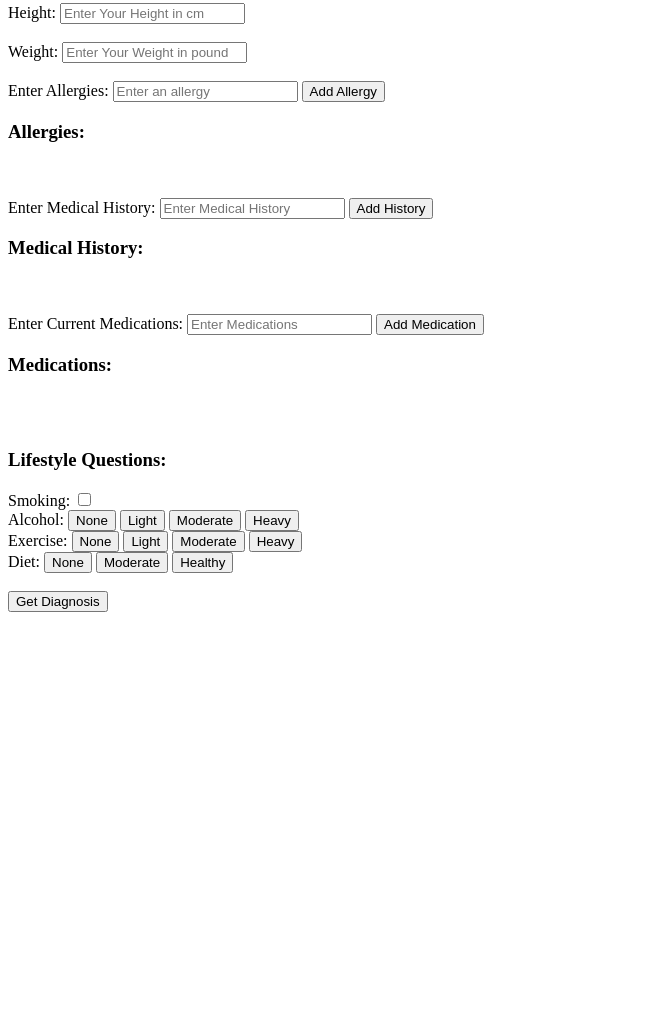
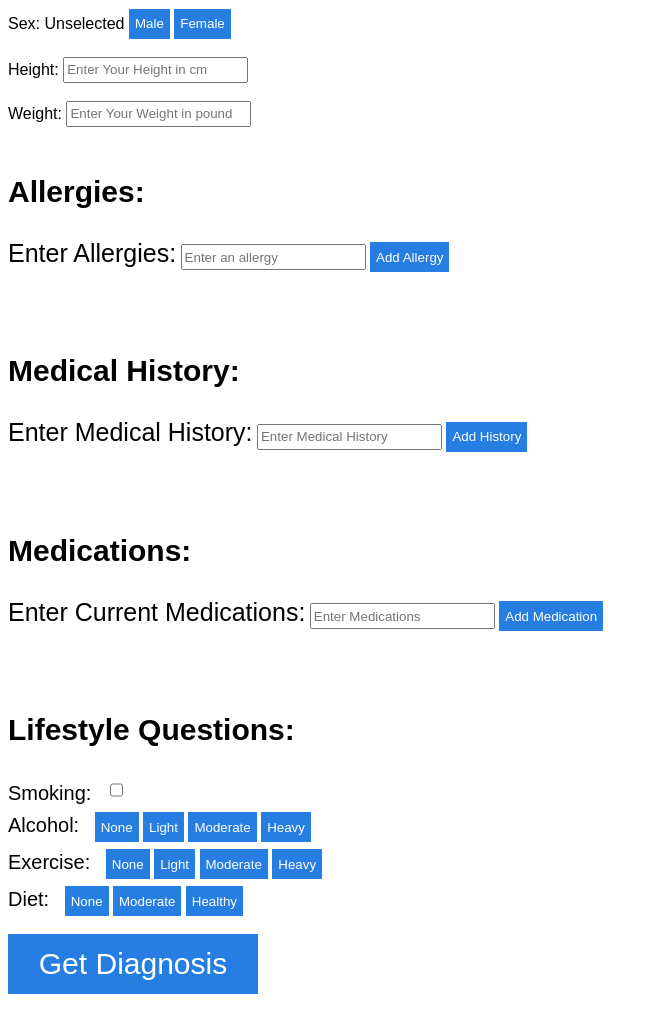
Before and after one commit to hamadogelgelu/symptomChecker, a website: page symptomCheckerProject/index.html in a window 1280 px wide. Shown: the part 260-1292 px from the top of the page, without its empty margins (0-658 px from the left). Before the commit the page ends 880 px from the top, so only its background shows below. Drawn offline with Linux system fonts and the light colour scheme.

Commit message:
Made the front web page more appealing with color and size adjustments.

```diff
--- a/symptomCheckerProject/index.html
+++ b/symptomCheckerProject/index.html
@@ -11,12 +11,12 @@
     <div id ="header">
         <h1>Symptom Checker</h1>
     </div>
-
-        <label>Enter Symptoms:</label>
+        <h3>Symptoms:</h3>
+        <label class="enter">Enter Symptoms:</label>
         <input type="text" id="symptomInput" placeholder="Enter a symptom" autocomplete="off" />
         <button type="button" id="addSymptomBtn">Add Symptom</button>
 
-    <h3>Symptoms:</h3>
+
     <ul id ="selectedSymptoms"></ul>
     <br>
     <label for="ageInput">Age: </label>
@@ -36,57 +36,69 @@
     <input type="number" id="weightInput" placeholder="Enter Your Weight in pounds" min="0">
     <br>
     <br>
-
-         <label>Enter Allergies:</label>
+    <h3>Allergies:</h3>
+         <label class="enter">Enter Allergies:</label>
         <input type="text" id="allergyInput" placeholder="Enter an allergy" autocomplete="off" />
         <button type="button" id="addAllergy">Add Allergy</button>
 
-    <h3>Allergies:</h3>
+
     <ul id ="selectedAllergies"></ul>
 
     <br>
     <br>
-        <label>Enter Medical History:</label>
+    <h3>Medical History:</h3>
+        <label class="enter">Enter Medical History:</label>
         <input type="text" id="historyInput" placeholder="Enter Medical History" autocomplete="off" />
         <button type="button" id="addHistory">Add History</button>
 
-    <h3>Medical History:</h3>
+
     <ul id ="medicalHistory"></ul>
     <br>
     <br>
-        <label>Enter Current Medications:</label>
+     <h3>Medications:</h3>
+        <label class="enter">Enter Current Medications:</label>
         <input type="text" id="medicationInput" placeholder="Enter Medications" autocomplete="off" />
         <button type="button" id="addMedication">Add Medication</button>
 
-    <h3>Medications:</h3>
+
     <ul id ="medicationsList"></ul>
     <br>
     <br>
     <h3>Lifestyle Questions:</h3>
+    <div id='selectordiv'>
+    <label>Smoking:</label>
 
-    <label>Smoking:</label>
     <input type="checkbox" id="smokeCheckbox">
-    <br>
+    </div>
+    <div id='selectordiv'>
          <label id="alcoholLabel">Alcohol: </label>
     <button type="button" id="alcoholNone">None</button>
     <button type="button" id="alcoholLight">Light</button>
     <button type="button" id="alcoholModerate">Moderate</button>
     <button type="button" id="alcoholHeavy">Heavy</button>
-    <br>
+    </div>
+
+    <div id='selectordiv'>
              <label id="exerciseLabel">Exercise: </label>
             <button type="button" id="exerciseNone">None</button>
             <button type="button" id="exerciseLight">Light</button>
             <button type="button" id="exerciseModerate">Moderate</button>
             <button type="button" id="exerciseHeavy">Heavy</button>
-    <br>
+    </div>
+
+    <div id='selectordiv'>
     <label id="dietLabel">Diet: </label>
     <button type="button" id="dietUnhealthy">None</button>
     <button type="button" id="dietModeratelyHealthy">Moderate</button>
     <button type="button" id="dietHealthy">Healthy</button>
+    </div>
+    <br>
+    <button type="button" id="getDiagnosisBtn">Get Diagnosis</button>
 
     <br>
     <br>
-    <button type="button" id="getDiagnosisBtn">Get Diagnosis</button>
+    <br>
+    <br>
 </body>
 </html>
 
--- a/symptomCheckerProject/styles.css
+++ b/symptomCheckerProject/styles.css
@@ -1,5 +1,5 @@
 #header {
-    background-color: #0155f15b;
+    background-color: #267ee2;
     padding: 0px;
     font-size: 24px;
     font-weight: bold;
@@ -9,4 +9,47 @@
 
 #header h1 {
     font-size: 35px;
+    color: white;
 }
+
+* {
+    font-family: 'Arial', sans-serif;
+}
+
+h3 {
+    font-size: 30px;
+}
+
+button {
+    background-color: #267ee2;
+    color: white;
+    border: none;
+    cursor: pointer;
+    height: 30px;
+}
+
+.enter {
+    font-size: 25px;
+}
+
+input {
+    height: 20px;
+}
+
+#selectordiv {
+    margin-top: 7px;
+    margin-bottom: 7x;
+}
+
+#selectordiv label {
+    font-size: 20px;
+    margin-right: 10px;
+}
+
+#getDiagnosisBtn {
+    color: white;
+    height: 60px;
+    width: 250px;
+    font-size: 30px;
+    padding: 10px 20px;
+}
```
Lines whose indentation alone changed are shown as unchanged.
